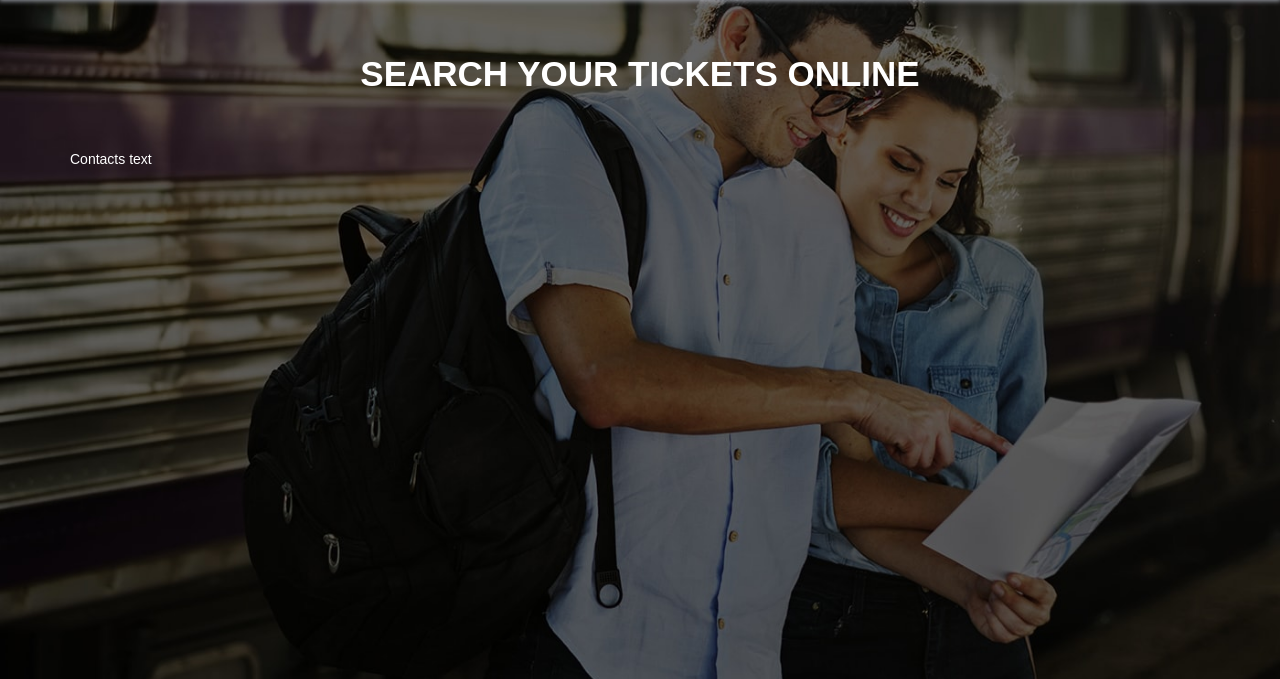
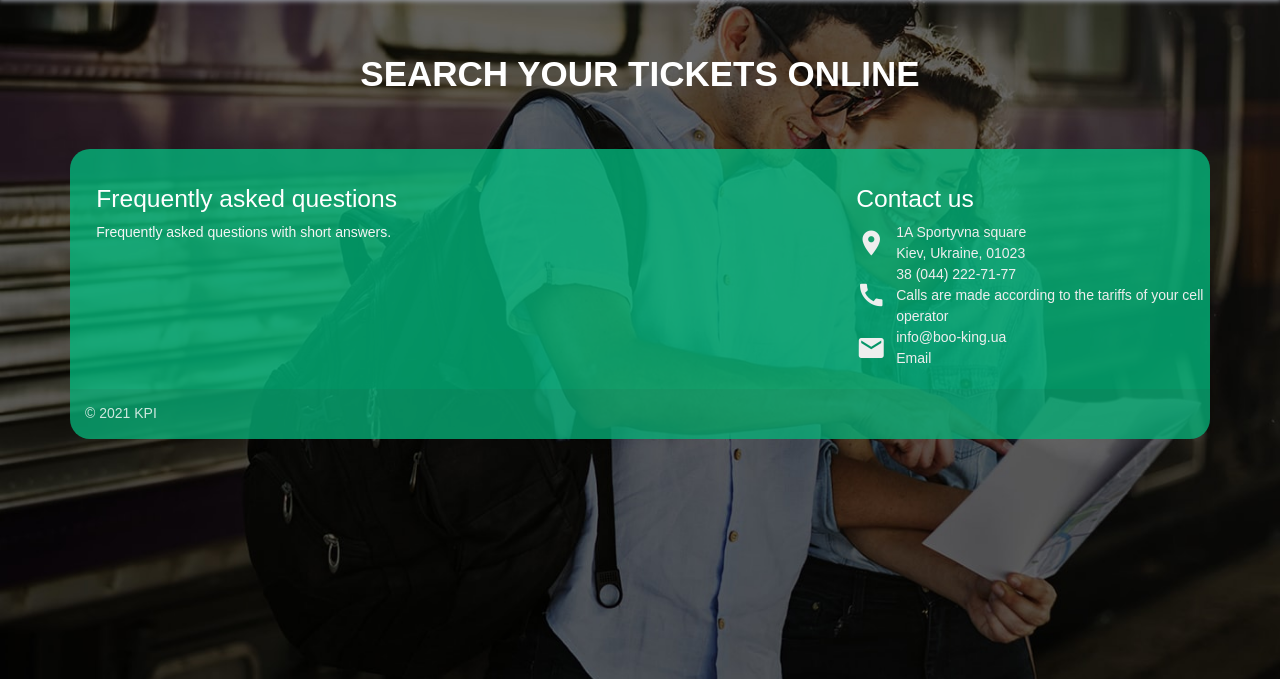
Before and after one commit to alarmichanin/djangoProj, a Django app: page /contacts/ in a window 1280 px wide. Shown: the part 64-743 px from the top of the page. Run offline with Django 3.2, Linux system fonts and the light colour scheme; some libraries are stand-ins or nearby versions.

Commit message:
Contacts page design

```diff
--- a/static/base/css/contacts.css
+++ b/static/base/css/contacts.css
@@ -0,0 +1,19 @@
+:root {
+    --color-white: #ffffff;
+    --color-dark: #111111;
+    --color-green: rgba(2, 192, 130, .75);
+}
+
+.page-footer {
+    border-radius: 20px;
+    background-color: var(--color-green);
+}
+
+.contact-container {
+    display: flex;
+    align-items: center;
+}
+
+.contact-container-item {
+    margin-left: 10px;
+}
--- a/templates/booking/contacts.html
+++ b/templates/booking/contacts.html
@@ -8,5 +8,57 @@
 
 
 {% block content %}
-    Contacts text
+<footer class="page-footer">
+    <div class="container">
+        <div class="row">
+            <div class="col l6 s12">
+                <h5 class="white-text">Frequently asked questions</h5>
+                <p class="grey-text text-lighten-4">Frequently asked questions with short answers.</p>
+            </div>
+            <div class="col l4 offset-l2 s12">
+                <h5 class="white-text">Contact us</h5>
+                <ul>
+                    <li><a class="grey-text text-lighten-3 contact-container" href="#!"><i
+                                class="small material-icons">place</i>
+                            <div class="contact-container-item">
+                                <p>
+                                    1A Sportyvna square
+                                </p>
+                                <p>
+                                    Kiev, Ukraine, 01023
+                                </p>
+                            </div>
+                        </a></li>
+                    <li><a class="grey-text text-lighten-3 contact-container" href="#!"><i
+                                class="small material-icons">call</i>
+                            <div class="contact-container-item">
+                                <p>
+                                    38 (044) 222-71-77
+                                </p>
+                                <p>
+                                    Calls are made according to the tariffs of your cell operator
+                                </p>
+                            </div>
+                        </a></li>
+                    <li><a class="grey-text text-lighten-3 contact-container" href="#!"><i
+                                class="small material-icons">email</i>
+                            <div class="contact-container-item">
+                                <p>
+                                    info@boo-king.ua
+                                </p>
+                                <p>
+                                    Email
+                                </p>
+                            </div>
+                        </a></li>
+                </ul>
+            </div>
+        </div>
+    </div>
+    <div class="footer-copyright">
+        <div class="container">
+            © 2021 KPI
+        </div>
+    </div>
+</footer>
 {% endblock content %}
```
